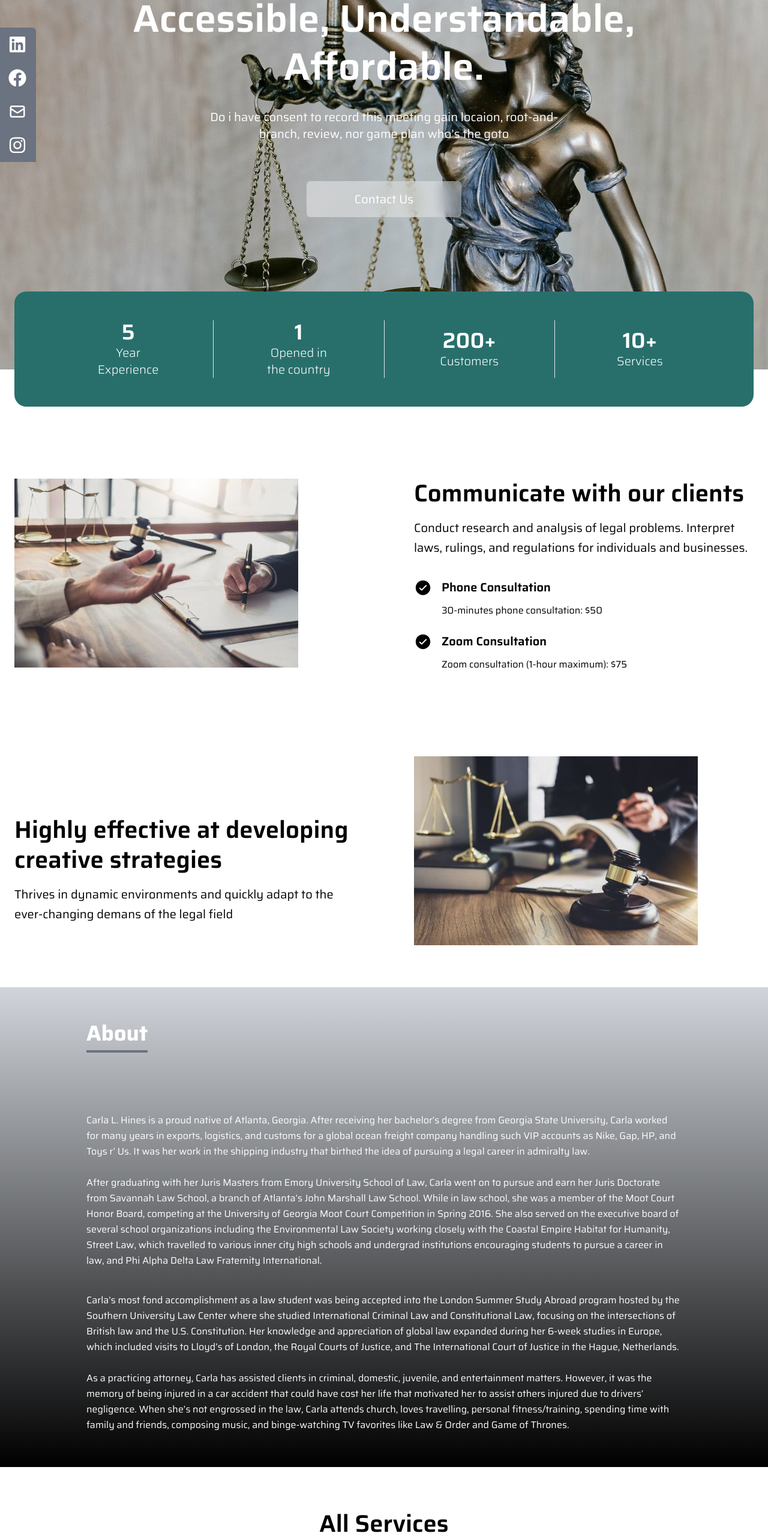
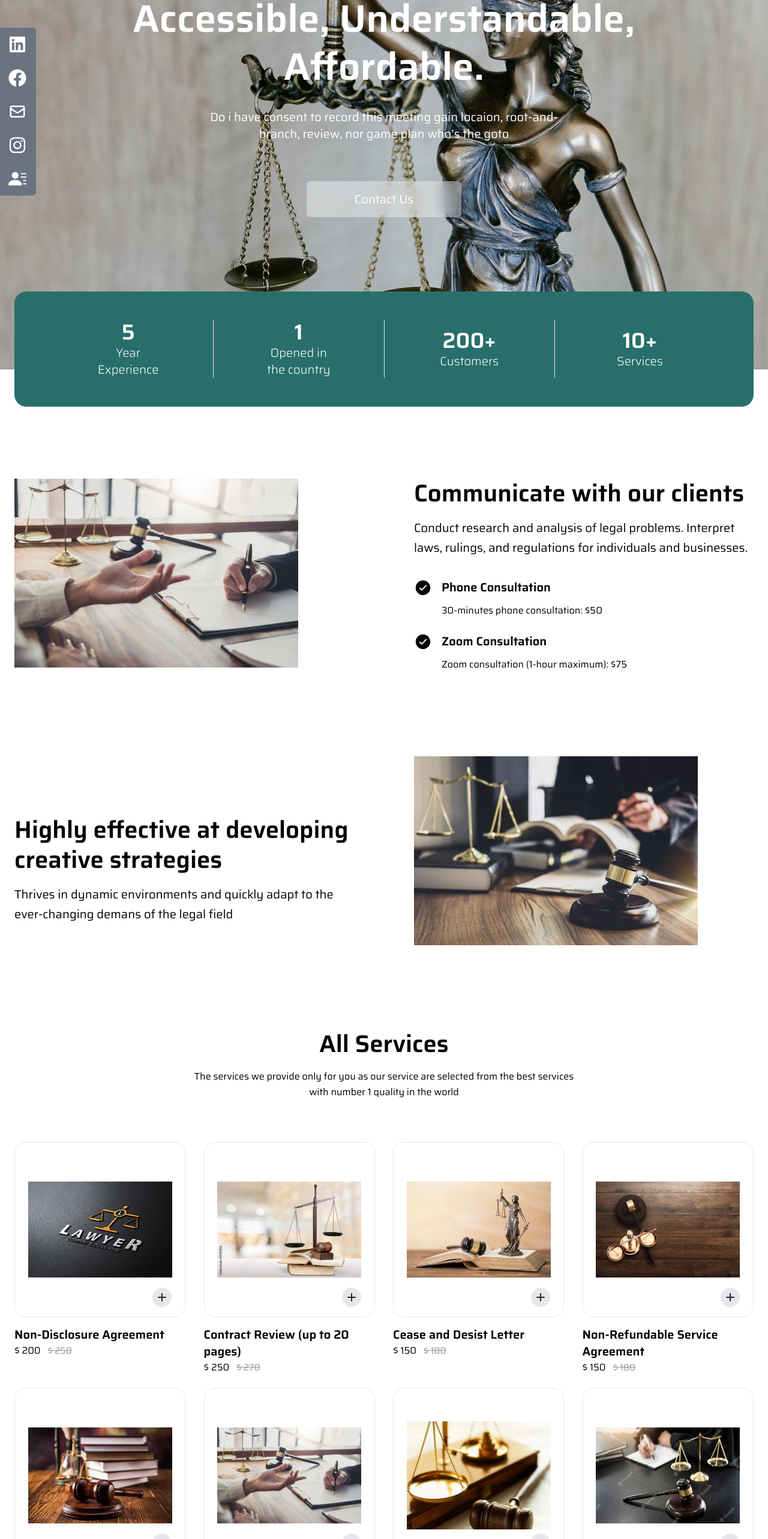
Before and after one commit to Manasseh919/finalLaw, a React (Create React App) app: page / in a window 1280 px wide. Shown: the part 234-2800 px from the top of the page at 60% size. Built offline with nearby package versions, Linux system fonts and the light colour scheme; the HTML template or start-up script is replaced by a standard one.

Commit message:
Added latest update

```diff
--- a/src/App.js
+++ b/src/App.js
@@ -22,7 +22,7 @@ const App = () => {
       <Features />
       {/* <NewItems /> */}
       <FeaturesSecond />
-      <About/>
+      {/* <About/> */}
       <Products />
       <Testimonial />
       <Newsletter />
--- a/src/components/About.js
+++ b/src/components/About.js
@@ -5,7 +5,7 @@ const About = () => {
     <div
       name="about"
       className="w-full h-screen bg-gradient-to-b from-gray-300 to-black text-white"
-      id='about'
+      // id='about'
     >
       <div className="max-w-screen-lg p-4 mx-auto flex flex-col justify-center w-full h-full">
         <div className="pb-8">
--- a/src/components/SocialLinks.js
+++ b/src/components/SocialLinks.js
@@ -1,7 +1,7 @@
 import React from "react";
 import { FaFacebook,  FaInstagram, FaLinkedin } from "react-icons/fa";
 import { HiOutlineMail } from "react-icons/hi";
-// import { BsFillPersonLinesFill } from "react-icons/bs";
+import { BsFillPersonLinesFill } from "react-icons/bs";
 
 const SocialLinks = () => {
   const links = [
@@ -42,17 +42,17 @@ const SocialLinks = () => {
       ),
       href: "mailto: carla@theattorneyinabox.com",
     },
-    // {
-    //   id: 4,
-    //   child: (
-    //     <>
-    //       Resume <BsFillPersonLinesFill size={30} />
-    //     </>
-    //   ),
-    //   href: "/resume.pdf",
-    //   style: "rounded-br-md",
-    //   download: true,
-    // },
+    {
+      id: 4,
+      child: (
+        <>
+          Resume <BsFillPersonLinesFill size={30} />
+        </>
+      ),
+      href: "/resume.pdf",
+      style: "rounded-br-md",
+      download: true,
+    },
   ];
 
   return (
--- a/src/data.js
+++ b/src/data.js
@@ -40,7 +40,7 @@ export const navigation = [
 
   {
     name: "About Us",
-    href: "about",
+    href: "features",
   },
   {
     name: "Services",
```
Also changed, not shown: 1 other file (tests, documents, lock files or other folders).
